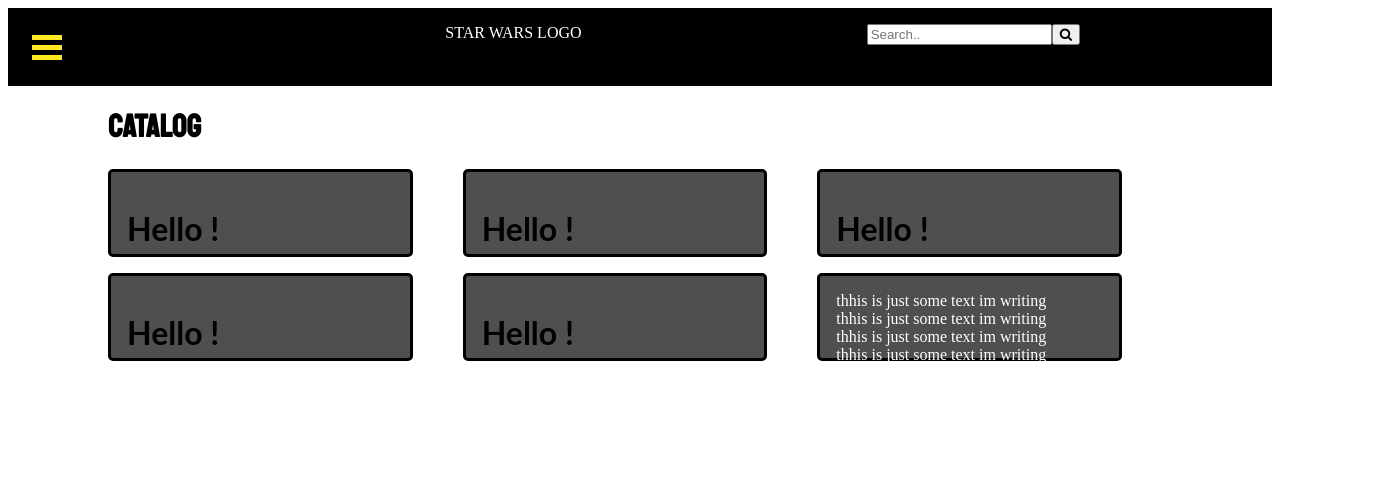
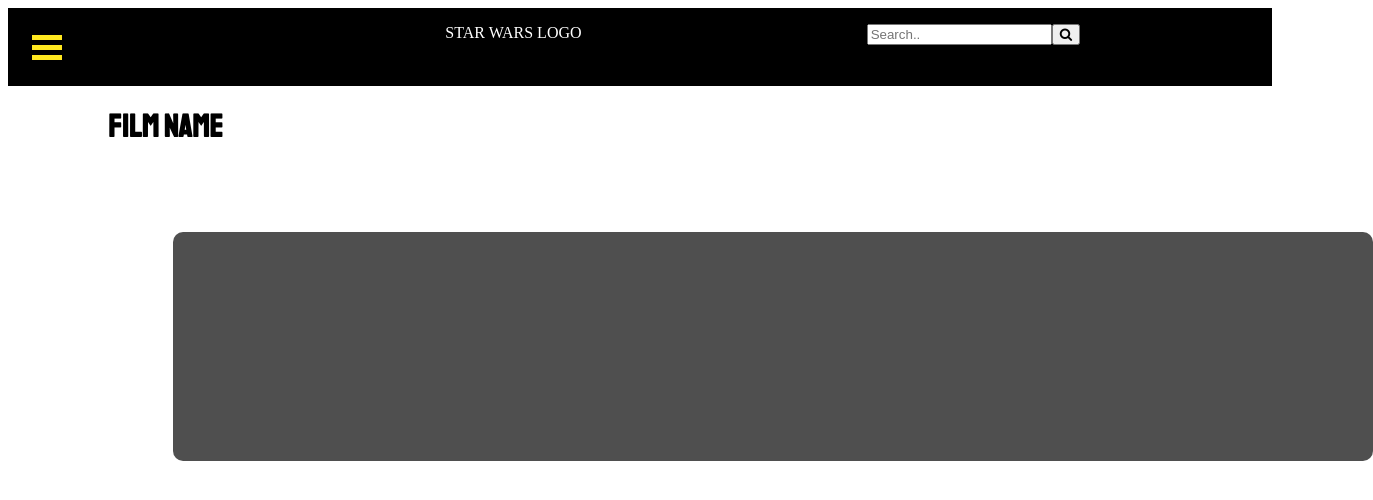
Before and after one commit to brendacardenas/angular-stackblitz-starwars, an Angular app: page / in a window 1280 px wide. Shown: the top 500 px of the page, 1373 px wide, since content can reach past the window. Built offline with nearby package versions, Linux system fonts and the light colour scheme.

Commit message:
2 files modified, 3 added

```diff
--- a/src/app/app.component.html
+++ b/src/app/app.component.html
@@ -4,7 +4,9 @@
 <div class="container">
 <!--<hello name="{{ name }}"></hello>-->
 
-<app-home></app-home>
+<!--<app-home></app-home>-->
+
+<app-film-details></app-film-details>
 
 
 </div>
--- a/src/app/app.module.ts
+++ b/src/app/app.module.ts
@@ -7,11 +7,12 @@
 import { NavMenuComponent } from './nav-menu/nav-menu.component';
 import { HomeComponent } from './home/home.component';
 import { CardsComponent } from './cards/cards.component';
+import { FilmDetailsComponent } from './film-details/film-details.component';
 
 
 @NgModule({
   imports:      [ BrowserModule, FormsModule ],
-  declarations: [ AppComponent, HelloComponent, NavMenuComponent, HomeComponent, CardsComponent ],
+  declarations: [ AppComponent, HelloComponent, NavMenuComponent, HomeComponent, CardsComponent, FilmDetailsComponent ],
   bootstrap:    [ AppComponent ]
 })
 export class AppModule { }
--- /dev/null
+++ b/src/app/film-details/film-details.component.html
@@ -0,0 +1,3 @@
+<h1>Film Name</h1>
+
+<div class="headercard"></div>
--- /dev/null
+++ b/src/app/film-details/film-details.component.scss
@@ -0,0 +1,9 @@
+.headercard{
+  position: absolute;
+  width: 1200px;
+  height: 229px;
+  left: 173px;
+  top: 232px;
+  background: rgba(0, 0, 0, 0.69);
+  border-radius: 10px;
+}
--- /dev/null
+++ b/src/app/film-details/film-details.component.ts
@@ -0,0 +1,15 @@
+import { Component, OnInit } from '@angular/core';
+
+@Component({
+  selector: 'app-film-details',
+  templateUrl: './film-details.component.html',
+  styleUrls: ['./film-details.component.scss']
+})
+export class FilmDetailsComponent implements OnInit {
+
+  constructor() { }
+
+  ngOnInit() {
+  }
+
+}
```
